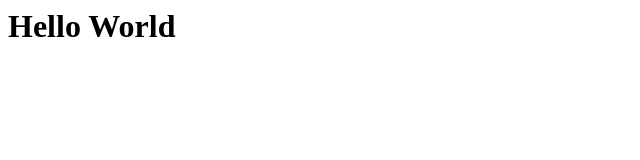
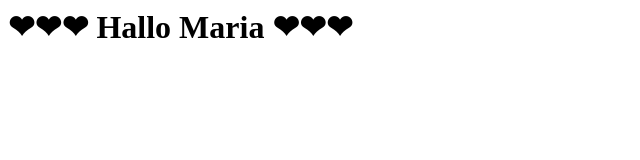
Before and after one commit to SEilers/seilers.github.io, a plain HTML site: page index.html in a window 1280 px wide. Shown: the whole page, without its empty margins (0-640 px from the left). Drawn offline with Linux system fonts and the light colour scheme.

Commit message:
Update index.html

```diff
--- a/index.html
+++ b/index.html
@@ -5,7 +5,7 @@
 
  <body>
 
-   <h1>Hello World  </h1>
+   <h1>❤❤❤ Hallo Maria ❤❤❤</h1>
 
   </body>
 
```
